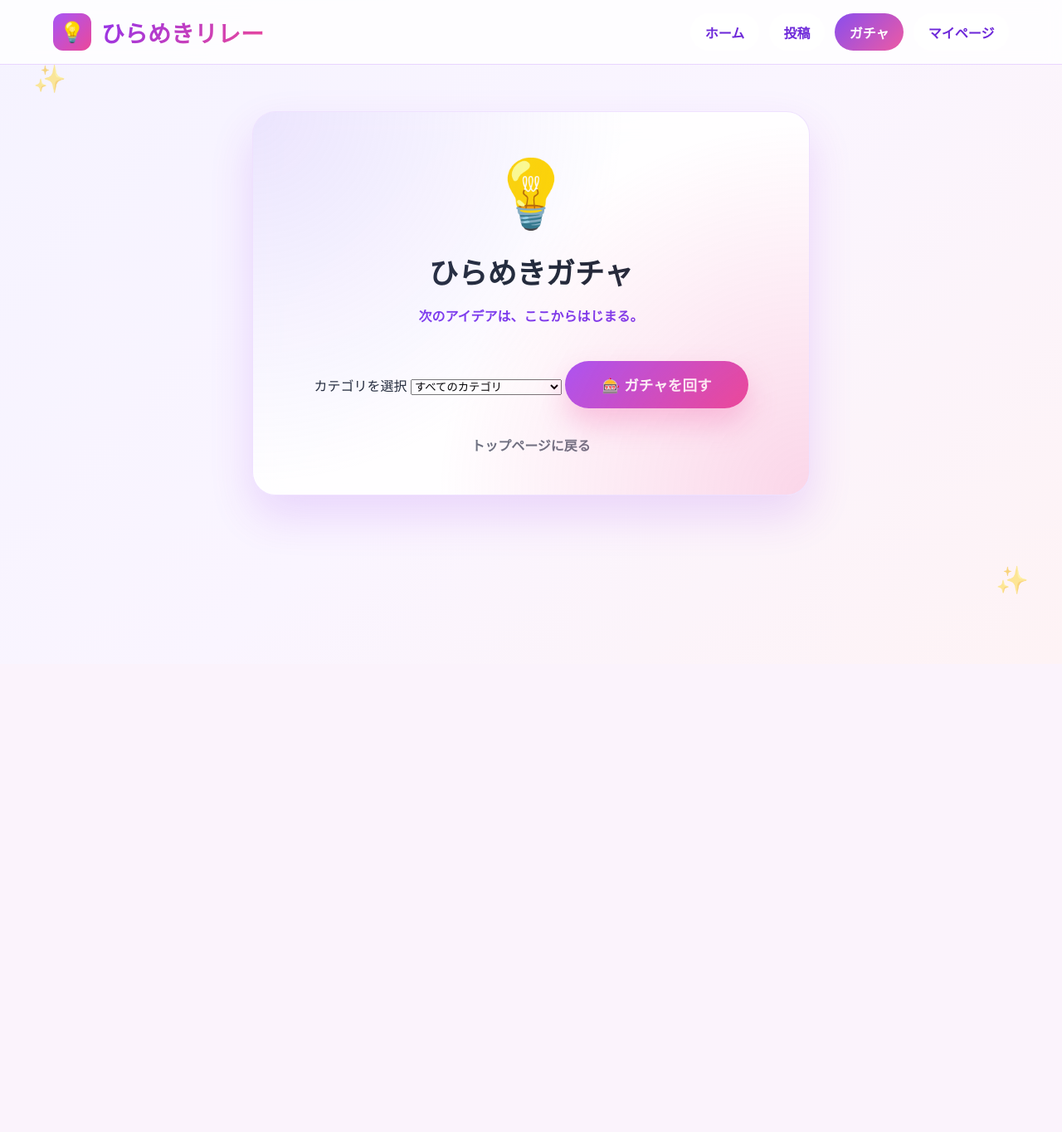
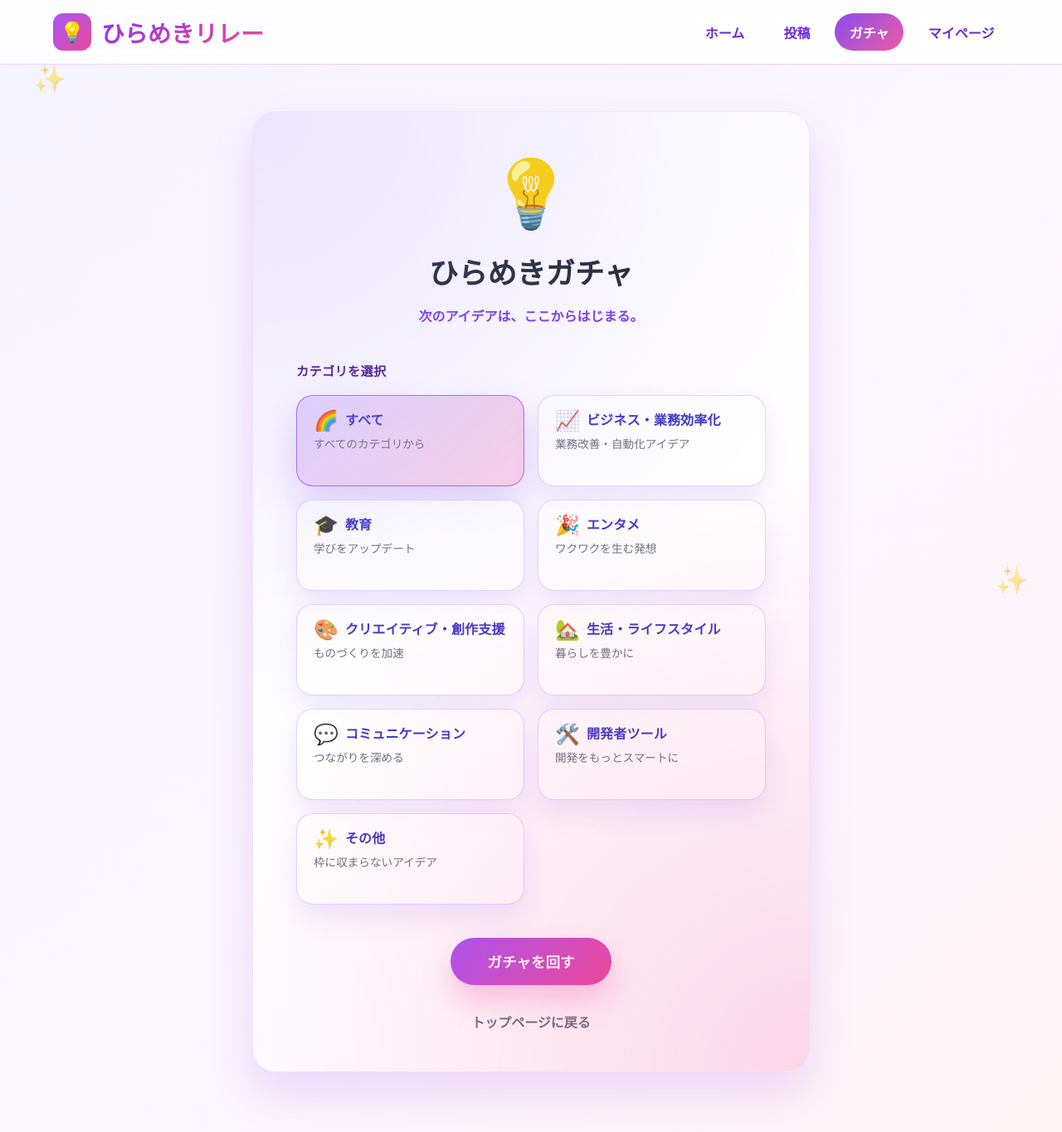
Before and after one commit to MaekobaShun/hackathon-vol14, a Flask app: page /gacha in a window 1280 px wide. Shown: the whole page at 83% size. Before the commit the page ends 716 px from the top, so only its background shows below. Run offline with Flask 3, Linux system fonts and the light colour scheme; the visitor is signed in with stand-in values (Sample User, id 1).

Commit message:
UIの統一

```diff
--- a/relay/main.py
+++ b/relay/main.py
@@ -387,7 +387,8 @@ def logout():
 @app.route('/gacha')
 @login_required
 def gacha():
-    return render_template("gacha.html")
+    selected_category = request.args.get("category", "")
+    return render_template("gacha.html", selected_category=selected_category)
 
 # ランダムに1つのアイテムを表示するルート
 @app.route('/result')
--- a/relay/static/gacha.css
+++ b/relay/static/gacha.css
@@ -61,6 +61,97 @@ body {
 
 .gacha-description strong {
     color: #7c3aed;
+}
+
+.category-section {
+    text-align: left;
+    margin-bottom: 2.5rem;
+}
+
+.category-heading {
+    font-size: 0.95rem;
+    font-weight: 700;
+    color: #4c1d95;
+    margin-bottom: 1.2rem;
+    letter-spacing: 0.02em;
+}
+
+.category-selector {
+    display: grid;
+    grid-template-columns: repeat(auto-fit, minmax(200px, 1fr));
+    gap: 1rem;
+}
+
+.category-item {
+    position: relative;
+}
+
+.category-input {
+    position: absolute;
+    opacity: 0;
+    pointer-events: none;
+}
+
+.category-option {
+    display: flex;
+    flex-direction: column;
+    align-items: flex-start;
+    gap: 0.35rem;
+    padding: 1.1rem 1.25rem;
+    border-radius: 1.25rem;
+    border: 1.5px solid rgba(167, 139, 250, 0.35);
+    background: rgba(255, 255, 255, 0.82);
+    box-shadow: 0 16px 32px rgba(124, 58, 237, 0.12);
+    cursor: pointer;
+    transition: transform 0.25s ease, box-shadow 0.25s ease, border-color 0.25s ease, background 0.25s ease;
+    min-height: 110px;
+    position: relative;
+    height: 100%;
+}
+
+.category-header {
+    display: inline-flex;
+    align-items: center;
+    gap: 0.5rem;
+    width: 100%;
+}
+
+.category-icon {
+    font-size: 1.5rem;
+    line-height: 1;
+    flex-shrink: 0;
+}
+
+.category-option:hover {
+    transform: translateY(-4px);
+    box-shadow: 0 22px 40px rgba(124, 58, 237, 0.18);
+    border-color: rgba(124, 58, 237, 0.45);
+}
+
+.category-input:checked + .category-option {
+    background: linear-gradient(135deg, rgba(167, 139, 250, 0.33) 0%, rgba(236, 72, 153, 0.25) 100%);
+    border-color: rgba(124, 58, 237, 0.65);
+    box-shadow: 0 24px 48px rgba(124, 58, 237, 0.22);
+}
+
+.category-input:focus-visible + .category-option {
+    outline: 3px solid rgba(124, 58, 237, 0.55);
+    outline-offset: 3px;
+}
+
+.category-name {
+    font-size: 1rem;
+    font-weight: 700;
+    color: #4338ca;
+    letter-spacing: 0.01em;
+    white-space: nowrap;
+    line-height: 1.2;
+}
+
+.category-description {
+    font-size: 0.85rem;
+    color: #6b7280;
+    line-height: 1.5;
 }
 
 .spin-button {
@@ -144,6 +235,28 @@ body {
         padding: 2.75rem 1.75rem;
     }
 
+    .category-selector {
+        grid-template-columns: repeat(auto-fit, minmax(180px, 1fr));
+        gap: 0.85rem;
+    }
+
+    .category-item {
+        height: 100%;
+    }
+
+    .category-option {
+        min-height: 105px;
+        padding: 1rem;
+    }
+
+    .category-name {
+        font-size: 0.95rem;
+    }
+
+    .category-description {
+        font-size: 0.8rem;
+    }
+
     .gacha-icon {
         font-size: 4rem;
     }
--- a/relay/templates/gacha.html
+++ b/relay/templates/gacha.html
@@ -34,19 +34,44 @@
                 </p>
 
                 <form action="{{ url_for('spin') }}" method="get">
-                    <label for="category">カテゴリを選択</label>
-                    <select name="category" id="category" class="form-select">
-                        <option value="">すべてのカテゴリ</option>
-                        <option value="ビジネス・業務効率化">ビジネス・業務効率化</option>
-                        <option value="教育">教育</option>
-                        <option value="エンタメ">エンタメ</option>
-                        <option value="クリエイティブ・創作支援">クリエイティブ・創作支援</option>
-                        <option value="生活・ライフスタイル">生活・ライフスタイル</option>
-                        <option value="コミュニケーション">コミュニケーション</option>
-                        <option value="開発者ツール">開発者ツール</option>
-                        <option value="その他">その他</option>
-                    </select>
-                    <button type="submit" class="spin-button">🎰 ガチャを回す</button>
+                    {% set category_options = [
+                        {'value': '', 'label': 'すべて', 'description': 'すべてのカテゴリから', 'icon': '🌈'},
+                        {'value': 'ビジネス・業務効率化', 'label': 'ビジネス・業務効率化', 'description': '業務改善・自動化アイデア', 'icon': '📈'},
+                        {'value': '教育', 'label': '教育', 'description': '学びをアップデート', 'icon': '🎓'},
+                        {'value': 'エンタメ', 'label': 'エンタメ', 'description': 'ワクワクを生む発想', 'icon': '🎉'},
+                        {'value': 'クリエイティブ・創作支援', 'label': 'クリエイティブ・創作支援', 'description': 'ものづくりを加速', 'icon': '🎨'},
+                        {'value': '生活・ライフスタイル', 'label': '生活・ライフスタイル', 'description': '暮らしを豊かに', 'icon': '🏡'},
+                        {'value': 'コミュニケーション', 'label': 'コミュニケーション', 'description': 'つながりを深める', 'icon': '💬'},
+                        {'value': '開発者ツール', 'label': '開発者ツール', 'description': '開発をもっとスマートに', 'icon': '🛠️'},
+                        {'value': 'その他', 'label': 'その他', 'description': '枠に収まらないアイデア', 'icon': '✨'}
+                    ] %}
+                    {% set selected_value = selected_category or '' %}
+                    <div class="category-section">
+                        <p id="category-label" class="category-heading">カテゴリを選択</p>
+                        <div class="category-selector" role="radiogroup" aria-labelledby="category-label">
+                            {% for option in category_options %}
+                                {% set option_id = 'category-' ~ loop.index %}
+                                <div class="category-item">
+                                    <input
+                                        type="radio"
+                                        name="category"
+                                        id="{{ option_id }}"
+                                        value="{{ option.value }}"
+                                        class="category-input"
+                                        {% if selected_value == option.value %}checked{% endif %}
+                                    >
+                                    <label for="{{ option_id }}" class="category-option">
+                                        <span class="category-header">
+                                            <span class="category-icon" aria-hidden="true">{{ option.icon }}</span>
+                                            <span class="category-name">{{ option.label }}</span>
+                                        </span>
+                                        <span class="category-description">{{ option.description }}</span>
+                                    </label>
+                                </div>
+                            {% endfor %}
+                        </div>
+                    </div>
+                    <button type="submit" class="spin-button">ガチャを回す</button>
                 </form>
 
                 <a href="{{ url_for('index') }}" class="link-secondary">トップページに戻る</a>
--- a/relay/templates/result.html
+++ b/relay/templates/result.html
@@ -47,9 +47,9 @@
                         {% if request.args.get('category') %}
                             <input type="hidden" name="category" value="{{ request.args.get('category') }}">
                         {% endif %}
-                        <button type="submit" class="result-button secondary">🎰 もう一度回す</button>
+                        <button type="submit" class="result-button secondary">もう一度回す</button>
                     </form>
-                    <a href="{{ url_for('index') }}" class="result-button">🏠 ホームに戻る</a>
+                    <a href="{{ url_for('gacha') }}" class="result-button">カテゴリ選択画面に戻る</a>
                 </div>
             </section>
         </main>
--- /dev/null
+++ b/runtime.txt
@@ -0,0 +1 @@
+python-3.11.9
```
Also changed, not shown: database.db, 1 other file.
